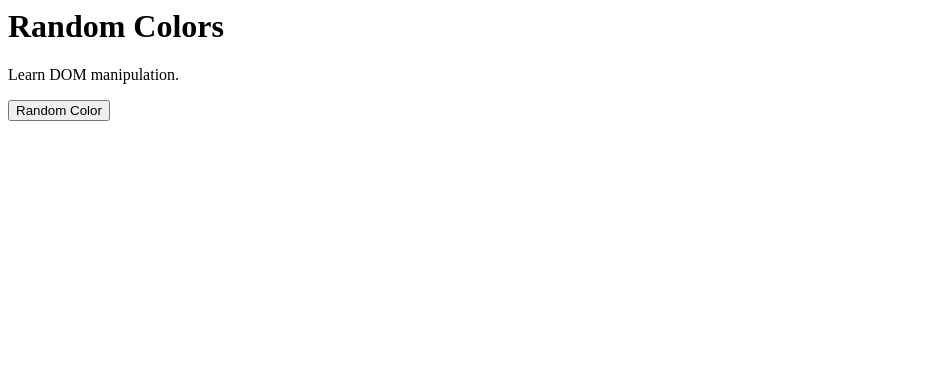
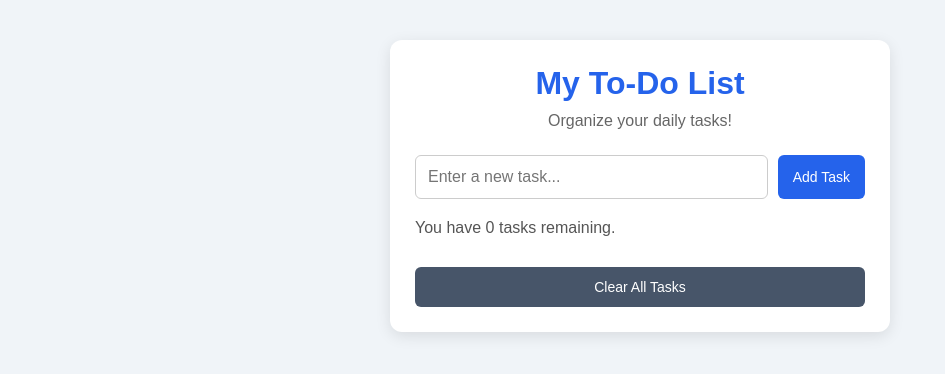
Before and after one commit to cwahome859-sketch/iyf-s12-week-5-cwahome859-sketch-My-To-Do-list, a plain HTML site: page index.html in a window 1280 px wide. Shown: the whole page, without its empty margins (0-945 px from the left). Drawn offline with Linux system fonts and the light colour scheme.

Commit message:
Add files via upload

```diff
--- a/index.html
+++ b/index.html
@@ -1,7 +1,47 @@
+<!DOCTYPE html>
+<html lang="en">
+<head>
+    <meta charset="UTF-8">
+    <meta name="viewport" content="width=device-width, initial-scale=1.0">
 
-<h1 id="heading">Random Colors</h1>
-<p id="paragraph">Learn DOM manipulation.</p>
+    <title>My To-Do List</title>
+    <link rel="stylesheet" href="style.css">
 
-<button id="changeColor">Random Color</button>
 
-<script src="app.js"></script>
+</head>
+
+<body>
+
+    <main class="container">
+
+        <h1>My To-Do List</h1>
+
+        <p class="subtitle">Organize your daily tasks!</p>
+
+        <form id="todo-form">
+            <input
+                type="text"
+                id="todo-input"
+                placeholder="Enter a new task..."
+                aria-label="New task"
+                required
+            >
+
+            <button type="submit" id="add-button">
+                Add Task
+            </button>
+        </form>
+
+        <p id="task-count">You have 0 tasks remaining.</p>
+
+        <ul id="todo-list"></ul>
+
+        <button id="clear-button" type="button">
+            Clear All Tasks
+        </button>
+
+    </main>
+
+    <script src="main.js"></script>
+</body>
+</html>
```
